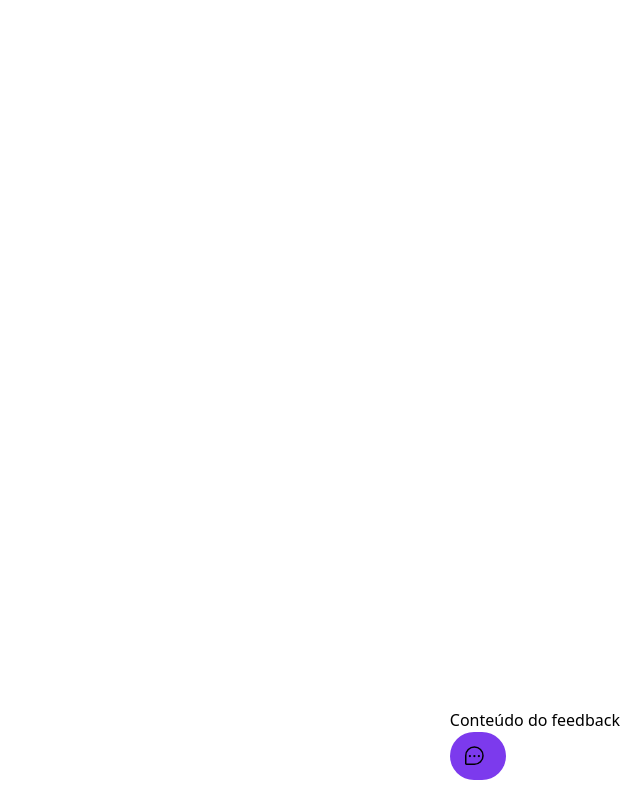
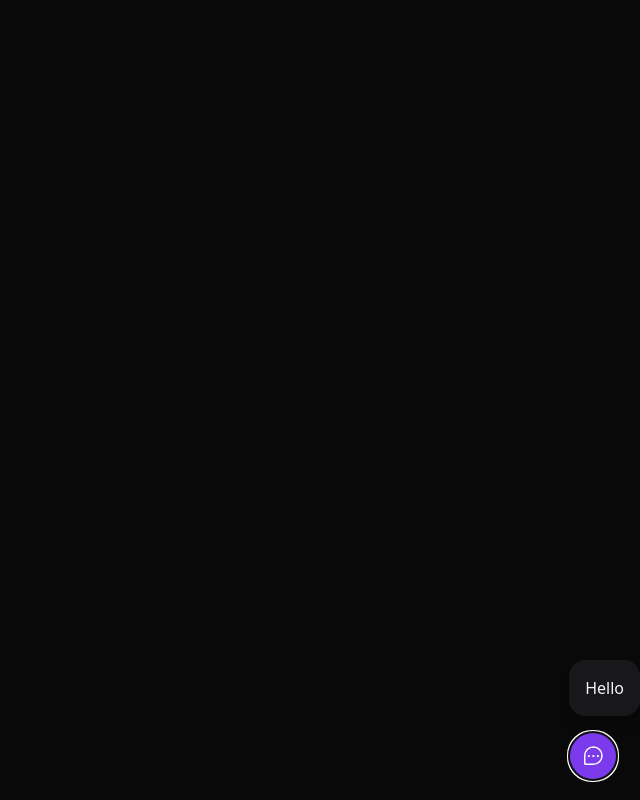
Before and after one commit to WesleyFerreira97/nlw-return-feedback-widget, a React (Vite) app: page / in a window 1280 px wide. Both pictures are taken after a click on the button "Feedback". Shown: the whole page, without its empty margins (640-1280 px from the left). Built offline with nearby package versions, Linux system fonts and the light colour scheme.

Commit message:
created widget form component

```diff
--- a/package.json
+++ b/package.json
@@ -8,6 +8,7 @@
     "preview": "vite preview"
   },
   "dependencies": {
+    "@headlessui/react": "^1.6.1",
     "phosphor-react": "^1.4.1",
     "react": "^18.0.0",
     "react-dom": "^18.0.0"
--- a/src/App.tsx
+++ b/src/App.tsx
@@ -1,5 +1,5 @@
 import { useState } from 'react'
-import { FeedbackWidget } from './components/widget'
+import { FeedbackWidget } from './components/FeedbackWidget'
 
 function App() {
 
--- /dev/null
+++ b/src/components/FeedbackWidget.tsx
@@ -0,0 +1,24 @@
+import { ChatTeardropDots } from 'phosphor-react'
+import { Popover } from '@headlessui/react'
+import { Widgetform } from './Widgetform'
+
+export function FeedbackWidget() {
+
+    return (
+        <Popover className="absolute bottom-5 right-0">
+            <Popover.Panel>
+                <Widgetform />
+            </Popover.Panel>
+
+
+            <Popover.Button className="bg-violet-600 text-white px-3 rounded-full h-12 flex items-center group">
+                <ChatTeardropDots className='w-6 h-6' />
+
+                <span className='max-w-0 overflow-hidden group-hover:max-w-xs transition-all duration-500 ease-linear'>
+                    <span className='pl-2'></span>
+                    Feedback
+                </span>
+            </Popover.Button>
+        </Popover>
+    )
+}
--- /dev/null
+++ b/src/components/Widgetform.tsx
@@ -0,0 +1,5 @@
+export function Widgetform() {
+    return (
+        <div className="bg-zinc-900 p-4 relative rounded-2xl mb-4 flex flex-col items-center shadow-lg">Hello</div>
+    )
+}
--- a/src/components/widget.tsx
+++ /dev/null
@@ -1,18 +0,0 @@
-import React from 'react'
-import { ChatTeardropDots } from 'phosphor-react'
-
-export function FeedbackWidget() {
-    return (
-        <div className="absolute bottom-5 right-5">
-            <p>Conteúdo do feedback</p>
-
-            <button className="bg-violet-600 px-3 rounded-full h-12 flex items-center group">
-                <ChatTeardropDots className='w-6 h-6' />
-
-                <span className='max-w-0 pl-2 overflow-hidden'>
-                    Feedback
-                </span>
-            </button>
-        </div>
-    )
-}
--- a/src/global.css
+++ b/src/global.css
@@ -1,3 +1,7 @@
 @tailwind base;
 @tailwind components;
 @tailwind utilities;
+
+body {
+    @apply bg-[#09090A] text-zinc-100;
+}
```
Also changed, not shown: 1 other file (tests, documents, lock files or other folders).
